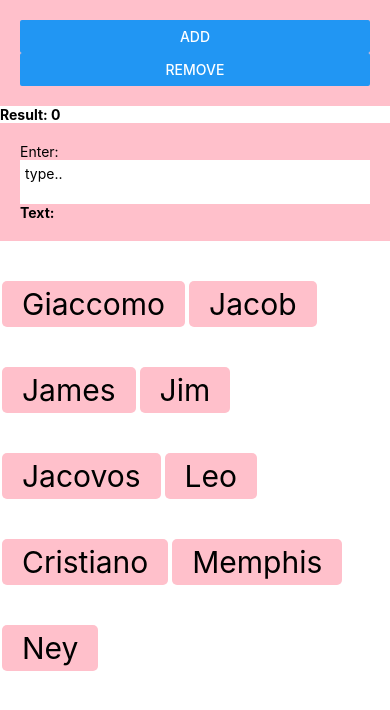
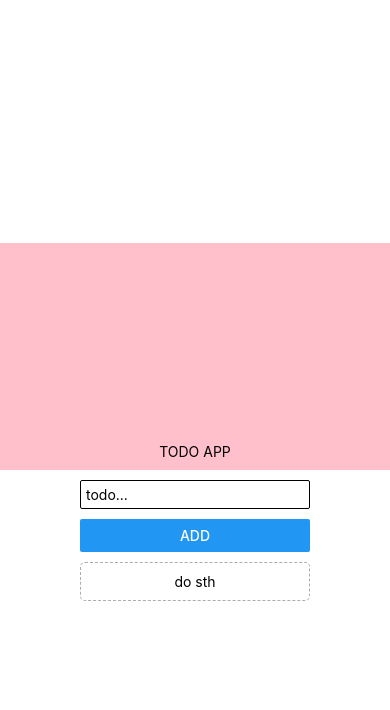
Before and after one commit to Tosini13/firstReactNative, a React Native app: screen / in a window 390 px wide. Shown: the top 710 px of the page. Built offline with nearby package versions, Linux system fonts and the light colour scheme.

Commit message:
built todo app

```diff
--- a/App.tsx
+++ b/App.tsx
@@ -11,14 +11,41 @@ import {
   TouchableOpacity,
   View,
 } from "react-native";
+import TodoForm from "./components/Form";
+import Header from "./components/Header";
+import TodoList from "./components/List";
+import { TItem } from "./models/Todo";
 
 export default function App() {
-  const [count, setCount] = useState<number>(0);
-  const [text, setText] = useState<string>("");
+  const [todos, setTodos] = useState<TItem[]>([
+    {
+      id: "123",
+      title: "do sth",
+    },
+  ]);
+
+  const addTodo = (title: string) => {
+    setTodos([
+      ...todos,
+      {
+        id: (todos.length * Math.random() * 1000).toString(), // TODO: uuid
+        title,
+      },
+    ]);
+  };
+
+  const removeTodo = (id: string) => {
+    setTodos(todos.filter((todo) => todo.id !== id));
+  };
 
   return (
     <View style={styles.container}>
-      <View style={styles.head}>
+      <Header />
+      <View style={styles.main}>
+        <TodoForm addTodo={addTodo} />
+        <TodoList items={todos} removeTodo={removeTodo} />
+      </View>
+      {/* <View style={styles.head}>
         <View style={styles.header}>
           <Button title="Add" onPress={() => setCount(count + 1)} />
           <Button title="remove" onPress={() => setCount(count - 1)} />
@@ -36,7 +63,7 @@ export default function App() {
           <Text style={styles.button}>Text: {text}</Text>
         </View>
       </View>
-      <List />
+      <List /> */}
       <StatusBar style="auto" />
     </View>
   );
@@ -56,6 +83,9 @@ const styles = StyleSheet.create({
     backgroundColor: "pink",
     padding: 20,
     width: "100%",
+  },
+  main: {
+    paddingHorizontal: 10,
   },
   button: {
     fontWeight: "bold",
--- /dev/null
+++ b/components/Form.tsx
@@ -0,0 +1,50 @@
+import React from "react";
+import { useState } from "react";
+import { Button, StyleSheet, TextInput, View } from "react-native";
+
+export interface FormProps {
+  addTodo: (title: string) => void;
+}
+
+const TodoForm: React.FC<FormProps> = ({ addTodo }) => {
+  const [title, setTitle] = useState("");
+
+  const submit = () => {
+    if (title.trim() === "") return;
+    addTodo(title);
+    setTitle("");
+  };
+
+  return (
+    <>
+      <TextInput
+        placeholder="todo..."
+        style={style.input}
+        value={title}
+        onChangeText={(value) => setTitle(value)}
+      />
+      <Button title="Add" onPress={submit} />
+    </>
+  );
+};
+
+export default TodoForm;
+
+const style = StyleSheet.create({
+  view: {
+    width: "100%",
+  },
+  input: {
+    borderWidth: 1,
+    borderRadius: 2,
+    marginVertical: 10,
+    borderStyle: "solid",
+    padding: 5,
+  },
+  button: {
+    borderRadius: 5,
+    margin: 10,
+    borderStyle: "solid",
+    width: "100%",
+  },
+});
--- /dev/null
+++ b/components/Header.tsx
@@ -0,0 +1,26 @@
+import React from "react";
+import { View, StyleSheet, Text } from "react-native";
+
+export interface HeaderProps {}
+
+const Header: React.FC<HeaderProps> = () => {
+  return (
+    <View style={style.container}>
+      <Text style={style.text}>TODO APP</Text>
+    </View>
+  );
+};
+
+export default Header;
+
+const style = StyleSheet.create({
+  container: {
+    backgroundColor: "pink",
+    paddingTop: 200,
+    paddingBottom: 10,
+    width: "100%",
+  },
+  text: {
+    textAlign: "center",
+  },
+});
--- /dev/null
+++ b/components/List.tsx
@@ -0,0 +1,49 @@
+import React from "react";
+import {
+  FlatList,
+  StyleSheet,
+  Text,
+  TouchableOpacity,
+  View,
+} from "react-native";
+import { TItem } from "../models/Todo";
+
+export interface ListProps {
+  items: TItem[];
+  removeTodo: (id: string) => void;
+}
+
+const TodoList: React.FC<ListProps> = ({ items, removeTodo }) => {
+  return (
+    <View>
+      <FlatList
+        keyExtractor={(item) => item.id}
+        data={items}
+        renderItem={({ item }) => (
+          <TouchableOpacity onPress={() => removeTodo(item.id)}>
+            <Text style={style.item}>{item.title}</Text>
+          </TouchableOpacity>
+        )}
+      />
+    </View>
+  );
+};
+
+export default TodoList;
+
+const style = StyleSheet.create({
+  containerView: {
+    flex: 1,
+  },
+  item: {
+    textAlign: "center",
+    minWidth: "100%",
+    paddingVertical: 10,
+    paddingHorizontal: 20,
+    marginTop: 10,
+    borderWidth: 1,
+    borderStyle: "dashed",
+    borderColor: "rgba(50,50,50, 0.4)",
+    borderRadius: 5,
+  },
+});
--- /dev/null
+++ b/models/Todo.ts
@@ -0,0 +1,4 @@
+export type TItem = {
+  id: string;
+  title: string;
+};
```
